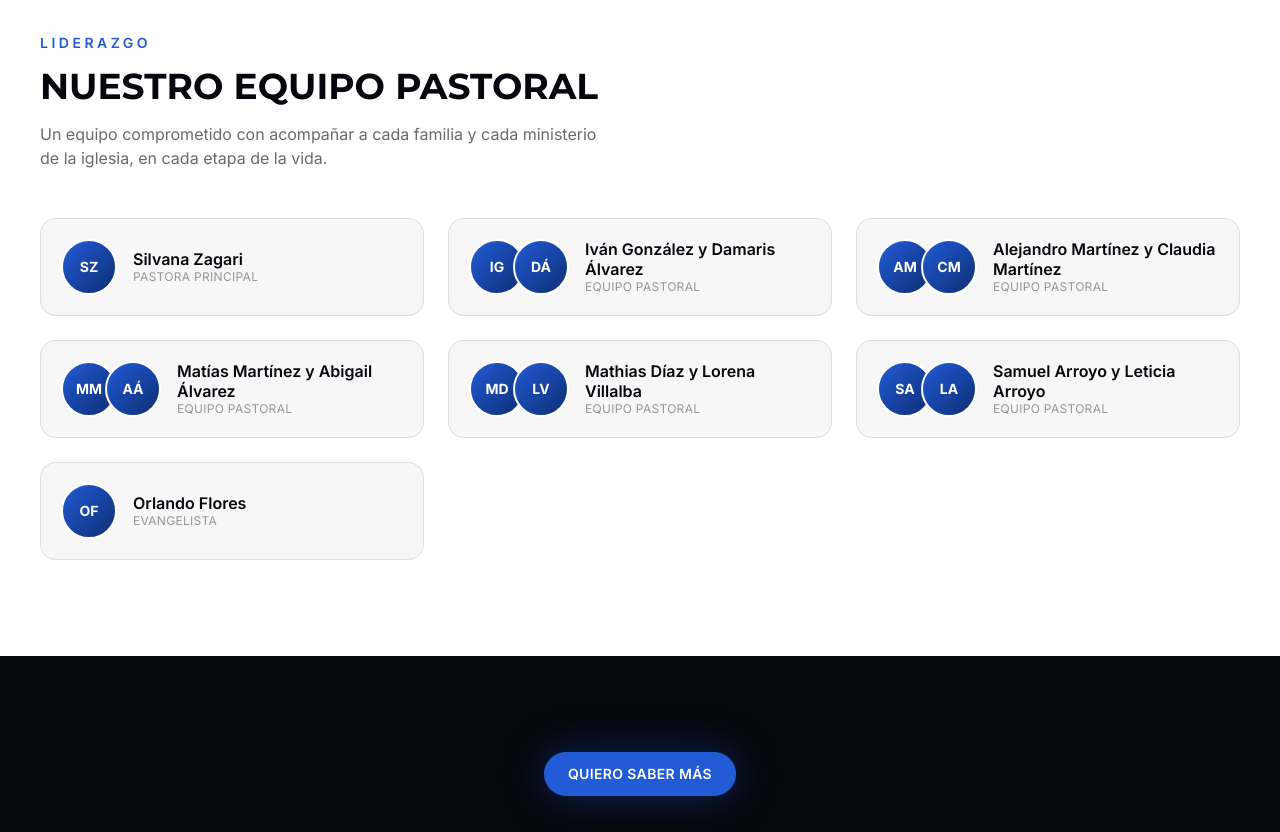
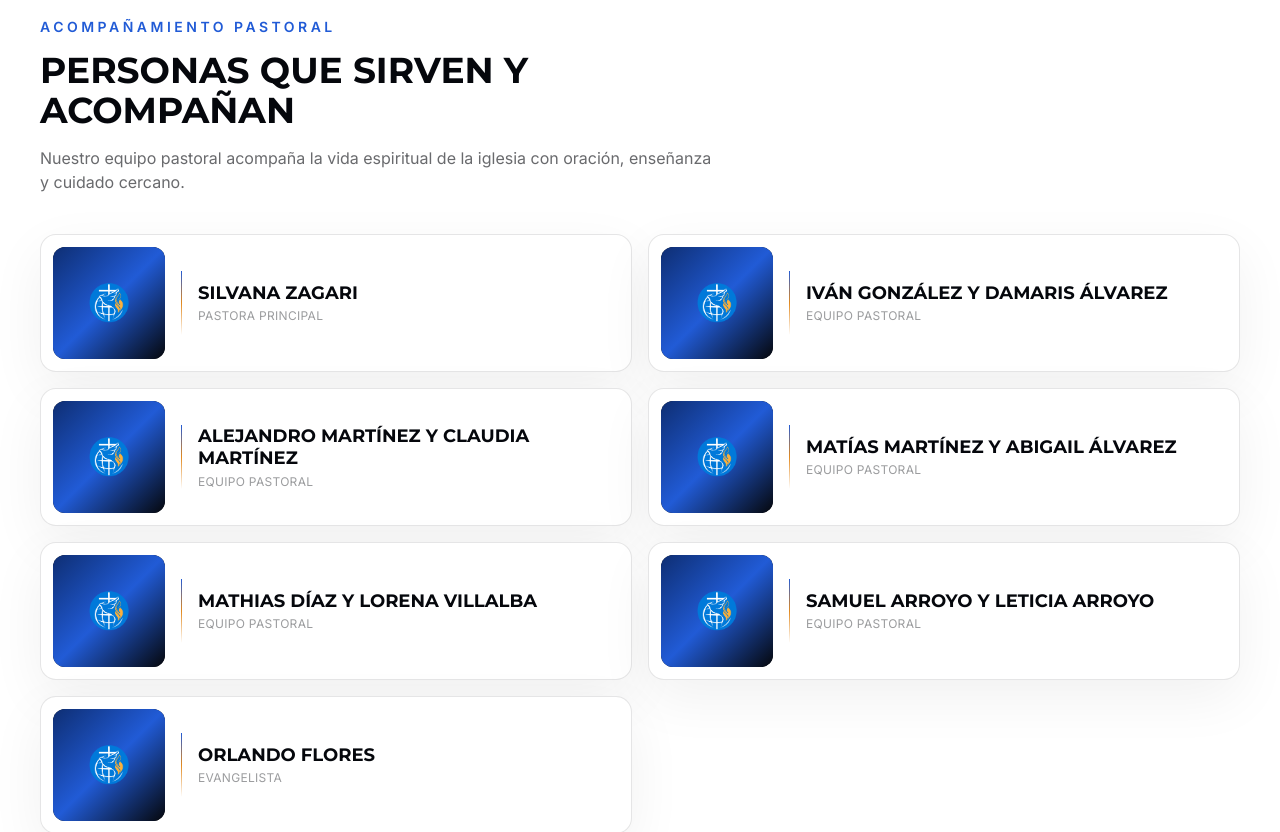
Before and after one commit to matiasfmart/web-manantial, a Next.js app: page /nosotros in a window 1280 px wide. Shown: the part 1080-1912 px from the top of the page. Built offline with nearby package versions, Linux system fonts and the light colour scheme.

Commit message:
update data

```diff
--- a/app/nosotros/page.tsx
+++ b/app/nosotros/page.tsx
@@ -1,4 +1,5 @@
 import type { Metadata } from "next";
+import Image from "next/image";
 import Link from "next/link";
 import { churchInfo, pastoralTeam } from "@/lib/data";
 
@@ -43,38 +44,53 @@ export default function NosotrosPage() {
       </section>
 
       {/* PASTORADO */}
-      <section className="bg-white py-24 text-ink">
+      <section className="bg-white py-20 text-ink">
         <div className="section">
-          <p className="eyebrow !text-brand">Liderazgo</p>
-          <h2 className="mt-3 max-w-xl font-display text-3xl font-bold uppercase tracking-normal sm:text-4xl">
-            Nuestro equipo pastoral
-          </h2>
-          <p className="mt-4 max-w-xl text-ink/60">
-            Un equipo comprometido con acompañar a cada familia y cada
-            ministerio de la iglesia, en cada etapa de la vida.
-          </p>
+          <div className="max-w-2xl">
+            <p className="eyebrow !text-brand">Acompañamiento pastoral</p>
+            <h2 className="mt-3 font-display text-3xl font-bold uppercase tracking-normal sm:text-4xl">
+              Personas que sirven y acompañan
+            </h2>
+            <p className="mt-4 text-ink/60">
+              Nuestro equipo pastoral acompaña la vida espiritual de la iglesia
+              con oración, enseñanza y cuidado cercano.
+            </p>
+          </div>
 
-          <div className="mt-12 grid grid-cols-1 gap-6 sm:grid-cols-2 lg:grid-cols-3">
+          <div className="mt-10 grid grid-cols-1 gap-4 lg:grid-cols-2">
             {pastoralTeam.map((member) => (
               <div
-                key={member.names.join("-")}
-                className="flex items-center gap-4 rounded-2xl border border-ink/10 bg-surface2/[0.03] p-5"
+                key={member.displayName}
+                className="group flex items-center gap-4 rounded-2xl border border-ink/10 bg-white p-3 shadow-[0_18px_55px_rgba(5,7,12,0.06)] transition hover:border-brand/25"
               >
-                <div className="flex -space-x-3">
-                  {member.names.map((name) => (
-                    <div
-                      key={name}
-                      className="flex h-14 w-14 shrink-0 items-center justify-center rounded-full border-2 border-white bg-gradient-to-br from-brand to-brand-dark text-sm font-bold text-white"
-                    >
-                      {initials(name)}
-                    </div>
-                  ))}
+                <div className="relative flex h-24 w-24 shrink-0 items-center justify-center overflow-hidden rounded-xl bg-ink sm:h-28 sm:w-28">
+                  {member.image ? (
+                    <Image
+                      src={member.image}
+                      alt={member.displayName}
+                      fill
+                      sizes="112px"
+                      className="object-cover transition duration-500 group-hover:scale-105"
+                    />
+                  ) : (
+                    <>
+                      <div className="absolute inset-0 bg-gradient-to-br from-brand-dark via-brand to-ink" />
+                      <Image
+                        src={churchInfo.logoColor}
+                        alt=""
+                        width={44}
+                        height={44}
+                        className="relative h-11 w-11"
+                      />
+                    </>
+                  )}
                 </div>
-                <div>
-                  <p className="font-semibold leading-tight">
-                    {member.names.join(" y ")}
+                <div className="h-16 w-px shrink-0 bg-gradient-to-b from-brand via-gold to-transparent" />
+                <div className="min-w-0 pr-2">
+                  <p className="font-display text-lg font-bold uppercase leading-tight tracking-normal text-ink">
+                    {member.displayName}
                   </p>
-                  <p className="text-xs uppercase tracking-wide text-ink/40">
+                  <p className="mt-1 text-xs uppercase tracking-wide text-ink/40">
                     {member.role}
                   </p>
                 </div>
@@ -93,16 +109,6 @@ export default function NosotrosPage() {
   );
 }
 
-function initials(name: string) {
-  return name
-    .split(" ")
-    .filter((part) => part.length > 2)
-    .slice(0, 2)
-    .map((part) => part[0])
-    .join("")
-    .toUpperCase();
-}
-
 function ValueCard({ title, text }: { title: string; text: string }) {
   return (
     <div className="card p-8">
--- a/lib/data.ts
+++ b/lib/data.ts
@@ -241,19 +241,48 @@ export const churchInfo = {
 };
 
 export type PastoralMember = {
-  names: string[];
+  displayName: string;
   role: string;
+  image?: string;
+  suggestedImage: string;
 };
 
-// Fotos pendientes: reemplazar los avatares con iniciales por fotos reales del equipo pastoral.
 export const pastoralTeam: PastoralMember[] = [
-  { names: ["Silvana Zagari"], role: "Pastora principal" },
-  { names: ["Iván González", "Damaris Álvarez"], role: "Equipo pastoral" },
-  { names: ["Alejandro Martínez", "Claudia Martínez"], role: "Equipo pastoral" },
-  { names: ["Matías Martínez", "Abigail Álvarez"], role: "Equipo pastoral" },
-  { names: ["Mathias Díaz", "Lorena Villalba"], role: "Equipo pastoral" },
-  { names: ["Samuel Arroyo", "Leticia Arroyo"], role: "Equipo pastoral" },
-  { names: ["Orlando Flores"], role: "Evangelista" },
+  {
+    displayName: "Silvana Zagari",
+    role: "Pastora principal",
+    suggestedImage: "/images/pastoral/silvana-zagari.jpg",
+  },
+  {
+    displayName: "Iván González y Damaris Álvarez",
+    role: "Equipo pastoral",
+    suggestedImage: "/images/pastoral/ivan-damaris.jpg",
+  },
+  {
+    displayName: "Alejandro Martínez y Claudia Martínez",
+    role: "Equipo pastoral",
+    suggestedImage: "/images/pastoral/alejandro-claudia.jpg",
+  },
+  {
+    displayName: "Matías Martínez y Abigail Álvarez",
+    role: "Equipo pastoral",
+    suggestedImage: "/images/pastoral/matias-abigail.jpg",
+  },
+  {
+    displayName: "Mathias Díaz y Lorena Villalba",
+    role: "Equipo pastoral",
+    suggestedImage: "/images/pastoral/mathias-lorena.jpg",
+  },
+  {
+    displayName: "Samuel Arroyo y Leticia Arroyo",
+    role: "Equipo pastoral",
+    suggestedImage: "/images/pastoral/samuel-leticia.jpg",
+  },
+  {
+    displayName: "Orlando Flores",
+    role: "Evangelista",
+    suggestedImage: "/images/pastoral/orlando-flores.jpg",
+  },
 ];
 
 export const givingInfo = {
```
Also changed, not shown: 2 other files (tests, documents, lock files or other folders).
